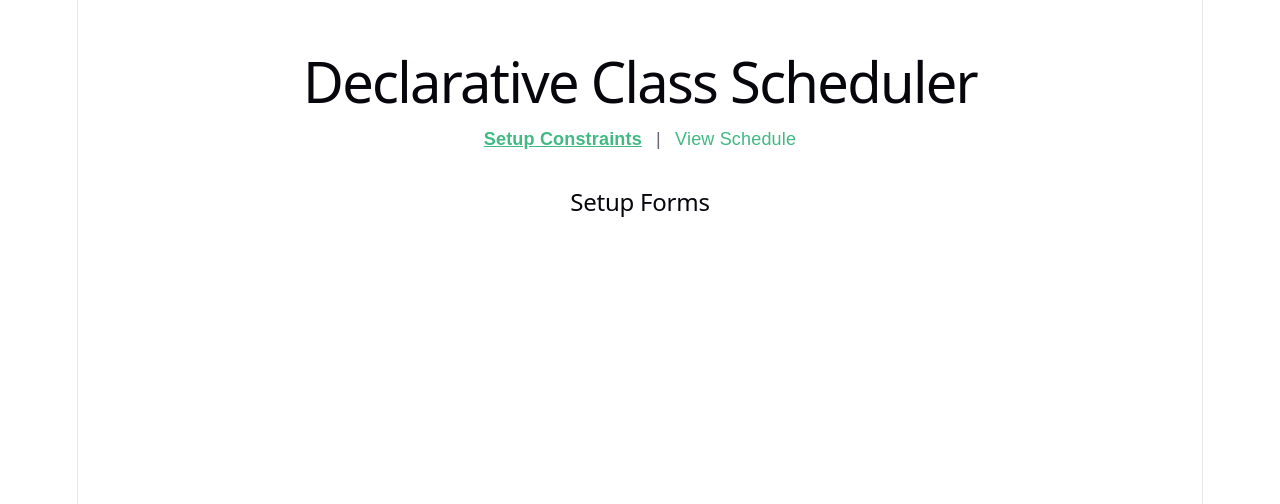
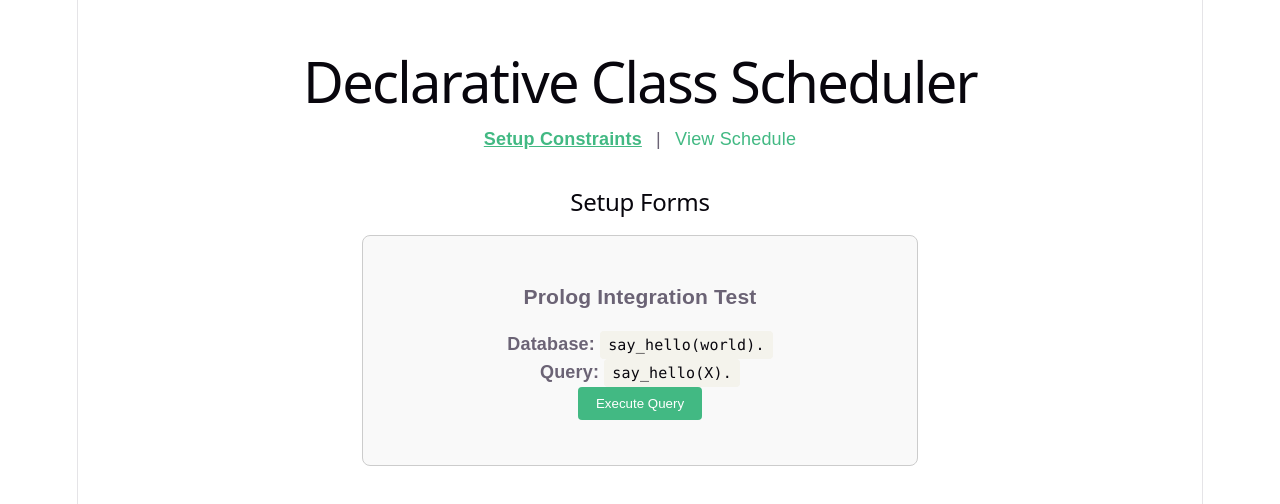
Before and after one commit to psvansluis/class-scheduler, a Vue app: page / in a window 1280 px wide. Shown: the top 504 px of the page. Built offline with nearby package versions, Linux system fonts and the light colour scheme.

Commit message:
prolog integration works through external url

```diff
--- a/index.html
+++ b/index.html
@@ -4,7 +4,9 @@
     <meta charset="UTF-8" />
     <link rel="icon" type="image/svg+xml" href="/favicon.svg" />
     <meta name="viewport" content="width=device-width, initial-scale=1.0" />
-    <title>class-scheduler</title>
+    <title>Class Scheduler</title>
+
+    <script src="https://cdn.jsdelivr.net/npm/tau-prolog@0.3.4/modules/core.js"></script>
   </head>
   <body>
     <div id="app"></div>
--- /dev/null
+++ b/src/components/PrologTest.vue
@@ -0,0 +1,101 @@
+<template>
+  <div class="prolog-test">
+    <h3>Prolog Integration Test</h3>
+
+    <div class="status-box">
+      <p><strong>Database:</strong> <code>say_hello(world).</code></p>
+      <p><strong>Query:</strong> <code>say_hello(X).</code></p>
+
+      <button @click="runTest">Execute Query</button>
+    </div>
+
+    <div v-if="result" class="result-box">
+      <p><strong>Result:</strong> X = {{ result }}</p>
+      <p class="success-msg">✅ Tau-Prolog integration is working perfectly!</p>
+    </div>
+  </div>
+</template>
+
+<script setup lang="ts">
+import { ref } from "vue";
+// Import Tau-Prolog core. It initializes itself on the global scope.
+const pl = (window as any).pl;
+
+const result = ref<string | null>(null);
+
+const runTest = () => {
+  // 1. Create a new Prolog session
+  const session = pl.create();
+
+  // 2. Define your knowledge base (rules and facts)
+  const program = `
+    say_hello(world).
+    say_hello(vue_and_typescript).
+  `;
+
+  // 3. Consult (load) the program into the session
+  session.consult(program, {
+    success: () => {
+      // 4. Query the session once consulting succeeds
+      session.query("say_hello(X).", {
+        success: () => {
+          // 5. Look for the first answer
+          session.answer({
+            success: (answer: any) => {
+              // Extract the value bound to the variable 'X'
+              // Tau-Prolog represents values as objects; .id extracts standard terms
+              const binding = answer.links["X"];
+              result.value = binding.id;
+            },
+            error: (err: any) => {
+              console.error("Query answer error:", err);
+            },
+          });
+        },
+        error: (err: any) => {
+          console.error("Query compilation error:", err);
+        },
+      });
+    },
+    error: (err: any) => {
+      console.error("Consultation syntax error:", err);
+    },
+  });
+};
+</script>
+
+<style scoped>
+.prolog-test {
+  border: 1px solid #ccc;
+  padding: 1.5rem;
+  border-radius: 8px;
+  background-color: #f9f9f9;
+  max-width: 500px;
+  margin: 1rem auto;
+}
+.status-box {
+  margin-bottom: 1rem;
+}
+button {
+  background-color: #42b983;
+  color: white;
+  border: none;
+  padding: 0.5rem 1rem;
+  border-radius: 4px;
+  cursor: pointer;
+}
+button:hover {
+  background-color: #35495e;
+}
+.result-box {
+  margin-top: 1rem;
+  padding: 0.5rem;
+  background-color: #e6f7ff;
+  border: 1px solid #91d5ff;
+  border-radius: 4px;
+}
+.success-msg {
+  color: #52c41a;
+  font-weight: bold;
+}
+</style>
--- a/src/components/SchedulerForm.vue
+++ b/src/components/SchedulerForm.vue
@@ -1 +1,8 @@
-<template><h2>Setup Forms</h2></template>
+<template>
+  <h2>Setup Forms</h2>
+  <PrologTest />
+</template>
+
+<script setup lang="ts">
+import PrologTest from "./PrologTest.vue";
+</script>
--- /dev/null
+++ b/src/tau-prolog.d.ts
@@ -0,0 +1 @@
+declare module "tau-prolog";
```
